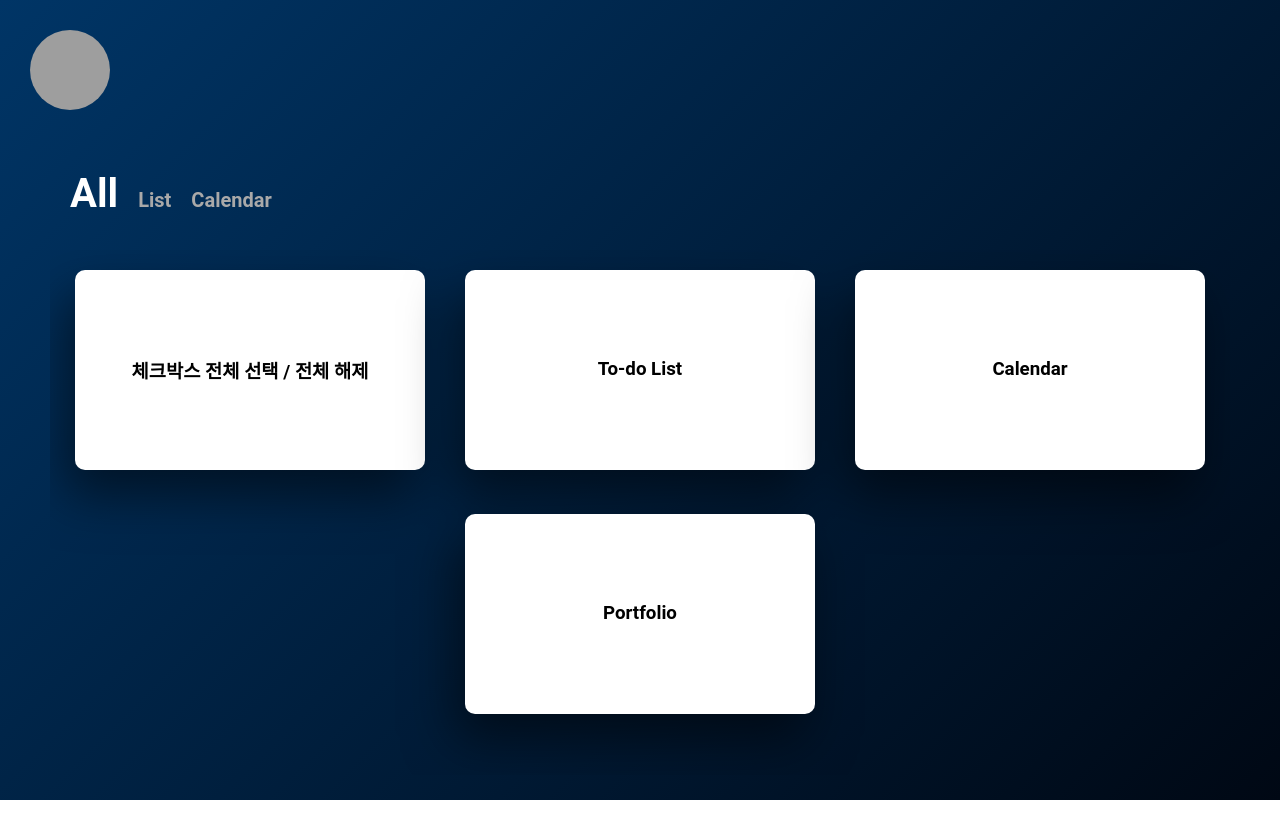
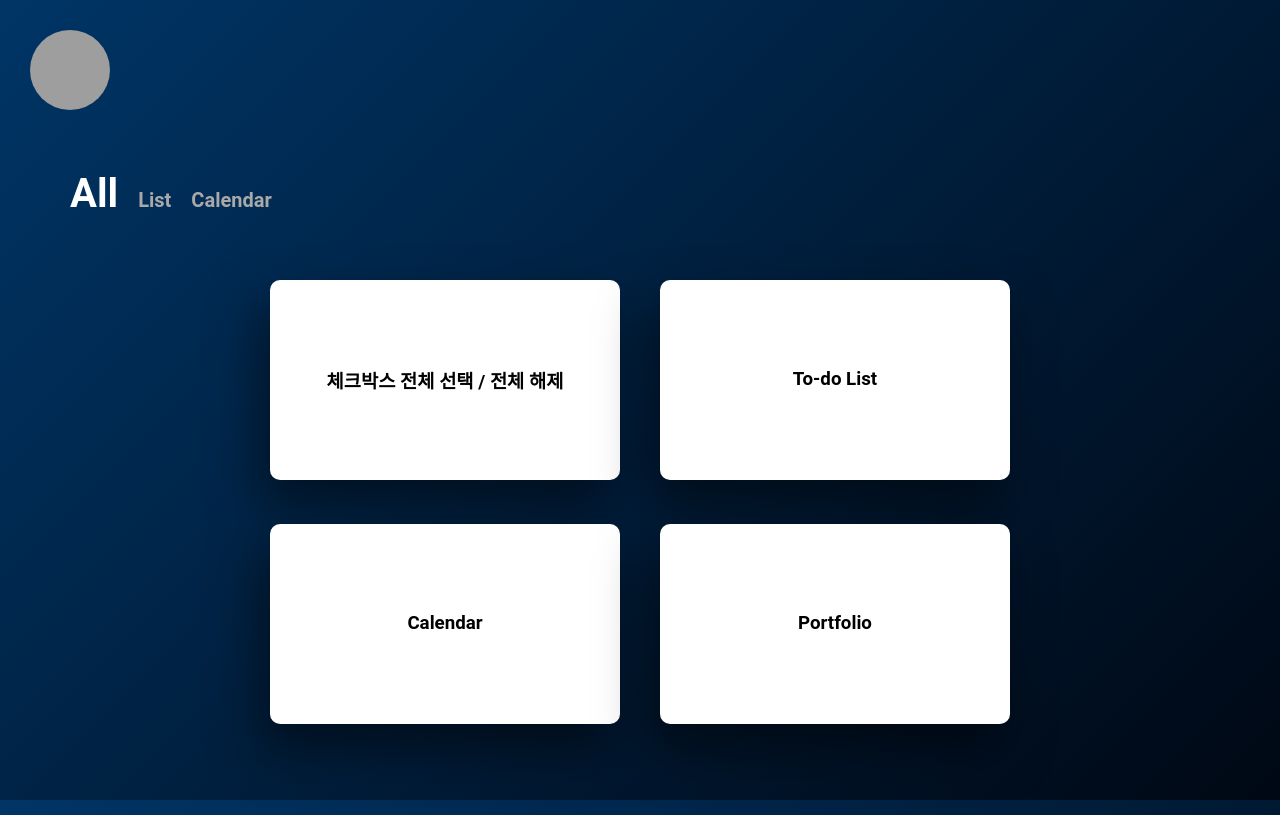
Before and after one commit to wlsdhr0831/wlsdhr0831, a React app: page /wlsdhr0831/main in a window 1280 px wide. Built offline with nearby package versions, Linux system fonts and the light colour scheme; grey boxes are pictures that could not be loaded.

Commit message:
fix padding value

```diff
--- a/src/components/home/List.js
+++ b/src/components/home/List.js
@@ -6,6 +6,7 @@ import styled from 'styled-components';
 const ScrollBox = styled.div`
   height: calc(100vh - 275px);
   overflow: auto;
+  padding: 30px;
 
   &::-webkit-scrollbar {
     width: 40px;
--- a/src/layouts/MainList.js
+++ b/src/layouts/MainList.js
@@ -11,7 +11,6 @@ const ListBox = styled.div`
 const Tab = styled.div`
   color: white;
   height: 50px;
-  margin-bottom: 20px;
   padding: 10px;
 
   & h2{
```
